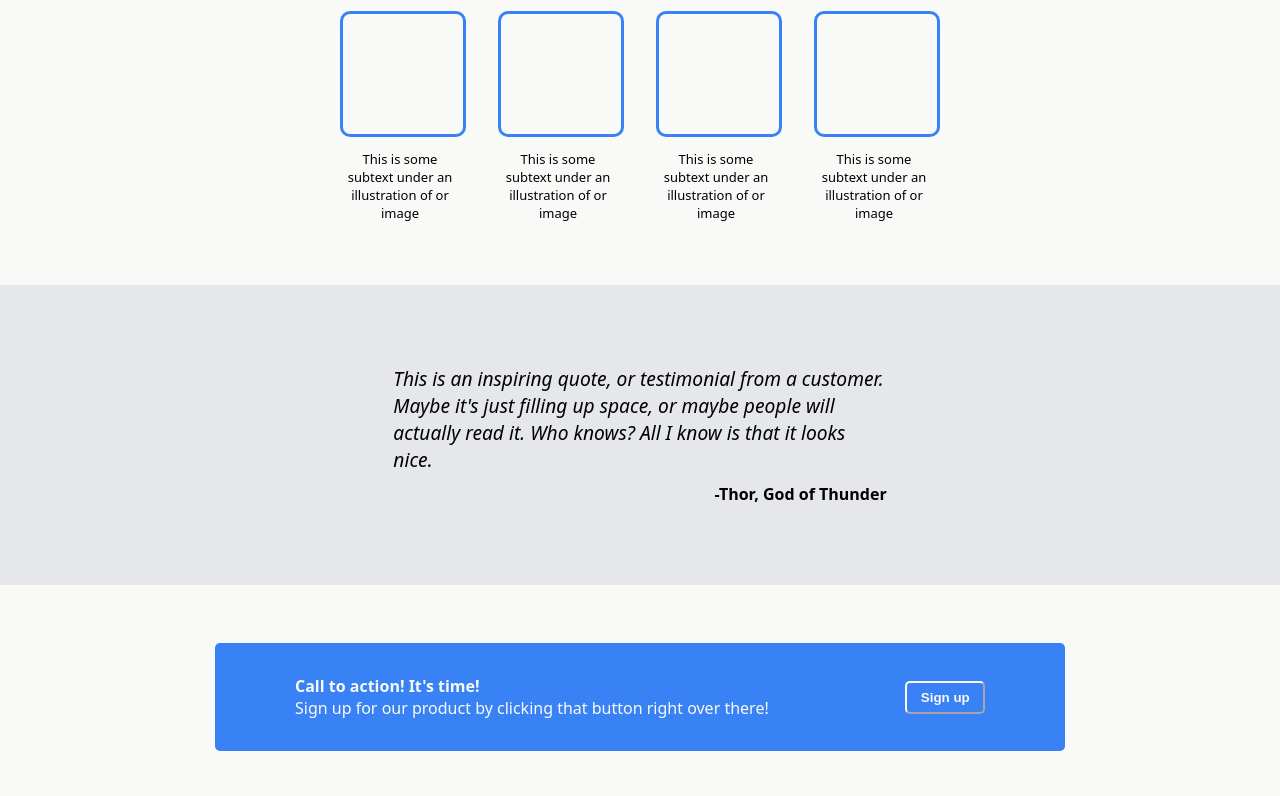
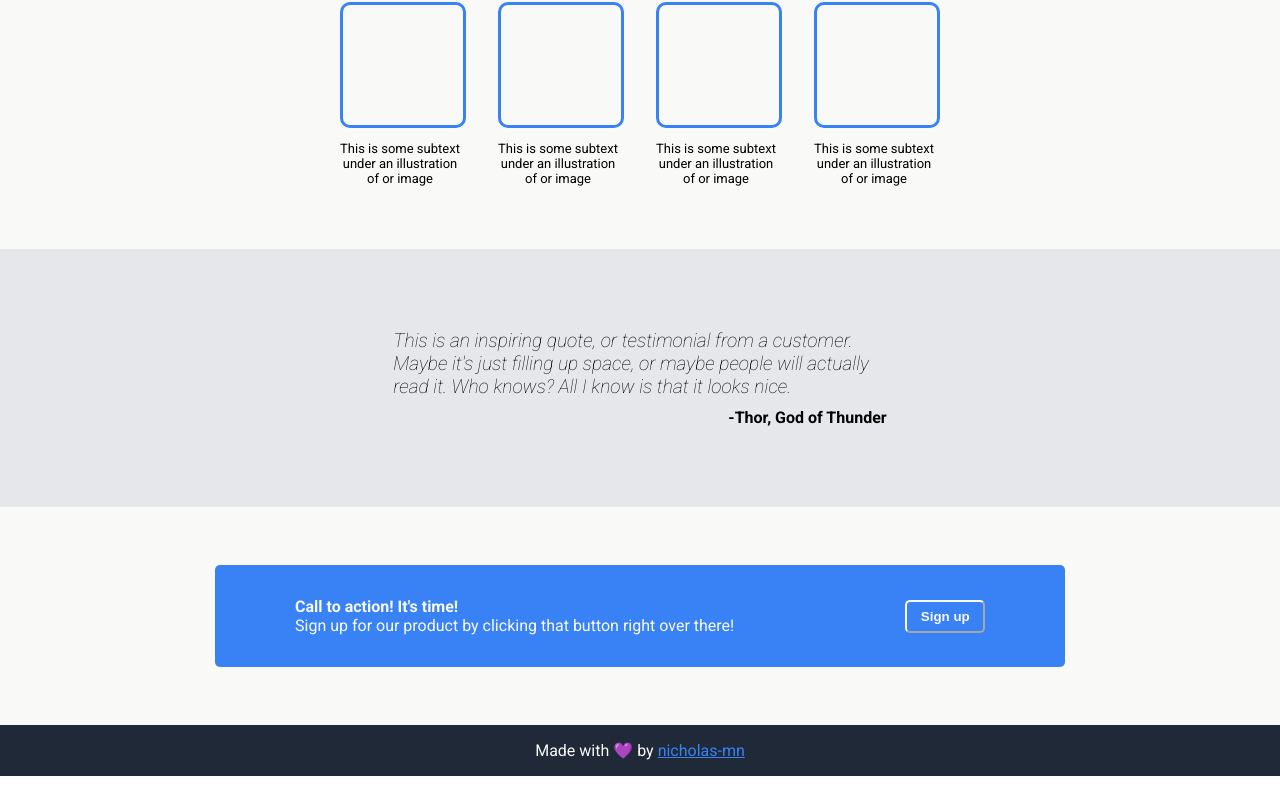
Before and after one commit to nicholas-mn/landingpageproject, a plain HTML site: page index.html in a window 1280 px wide. Shown: the part 484-1280 px from the top of the page. Drawn offline with Linux system fonts and the light colour scheme.

Commit message:
fix: use Roboto font

```diff
--- a/index.html
+++ b/index.html
@@ -5,6 +5,9 @@
     <meta name="viewport" content="width=device-width, initial-scale=1.0">
     <title>Cool website</title>
     <link rel="stylesheet" type="text/css" href="style.css" />
+    <link rel="preconnect" href="https://fonts.googleapis.com">
+    <link rel="preconnect" href="https://fonts.gstatic.com" crossorigin>
+    <link href="https://fonts.googleapis.com/css2?family=Roboto:ital,wght@0,100;0,300;0,400;0,500;0,700;0,900;1,100;1,300;1,400;1,500;1,700;1,900&display=swap" rel="stylesheet">
 </head>
 <body>
     <div class="content">
--- a/style.css
+++ b/style.css
@@ -1,5 +1,5 @@
 body {
-    font-family: system-ui, -apple-system, BlinkMacSystemFont, 'Segoe UI', Roboto, Oxygen, Ubuntu, Cantarell, 'Open Sans', 'Helvetica Neue', sans-serif;
+    font-family: 'Roboto', sans-serif;
     margin: 0;
     display: flex;
     flex-direction: column;
```
